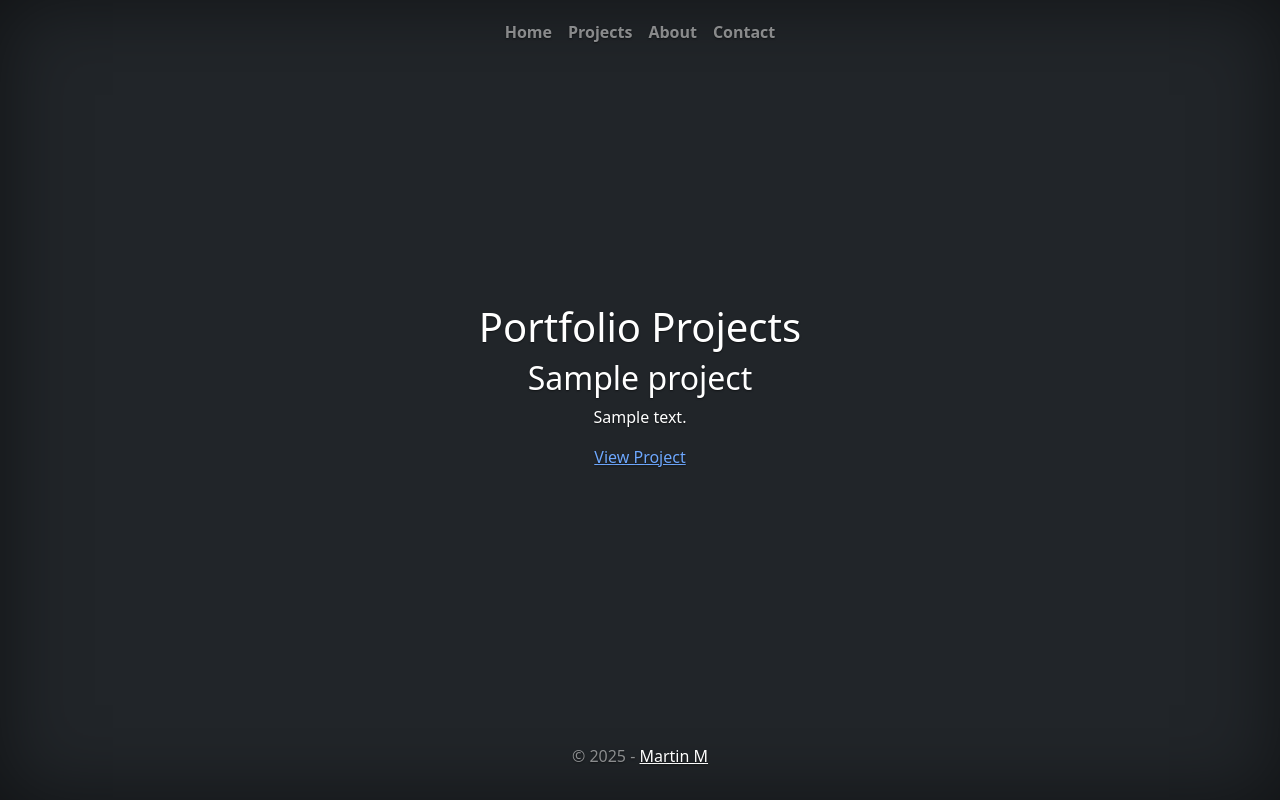
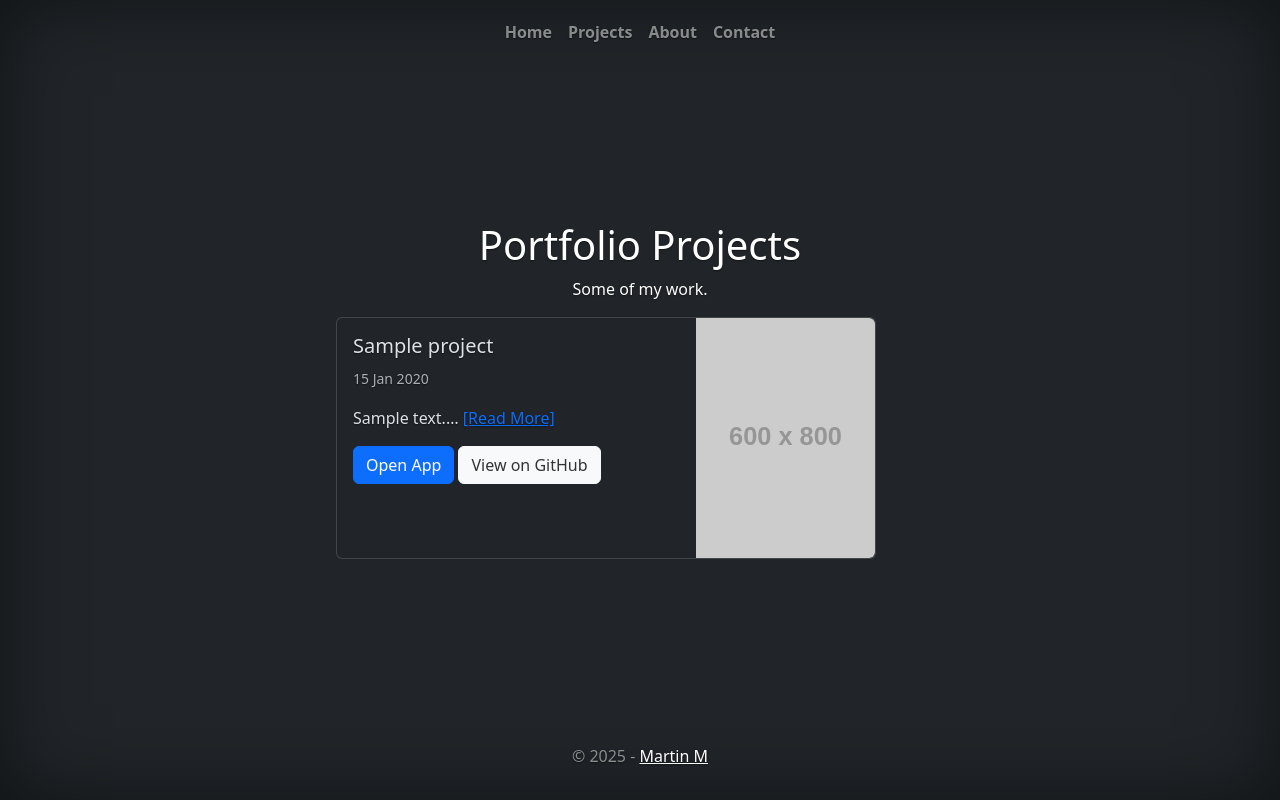
Before and after one commit to mmoench16/personal-website-2, a Flask app: template templates/projects.html in a window 1280 px wide. Run offline with Flask 3, Linux system fonts and the light colour scheme; the template is opened without the code that fills it: most values are stand-ins (such as "Sample title", 1, 10 or a date in 2020); grey boxes labelled with a size stand in for pictures from a placeholder-image service; parts of the project's set-up code (start-up, migrations or seed data) failed here and were passed over; some libraries are stand-ins or nearby versions.

Commit message:
Adding cards to project page

```diff
--- a/templates/projects.html
+++ b/templates/projects.html
@@ -2,6 +2,7 @@
 
 <main class="px-3">
   <h1>Portfolio Projects</h1>
+  <p>Some of my work.</p>
 
   {% with messages = get_flashed_messages(with_categories=true) %}
     {% if messages %}
@@ -15,16 +16,32 @@
   {% endwith %}
 
   <div>
-    {% for project in projects %}
-      <div class="mb-4">
-        <h2>{{ project.title }}</h2>
-        <p>{{ project.description }}</p>
-        {% if project.link %}
-          <a href="{{ project.link }}" target="_blank">View Project</a>
-        {% endif %}
+  {% for project in projects %}
+  <div class="card mb-3" style="max-width: 540px;">
+  <div class="row g-0">
+    <div class="col-md-8">
+      <div class="card-body text-start">
+        <h5 class="card-title">{{ project.title }}</h5>
+        <p class="card-text">
+          <small class="text-body-secondary">
+            {{ project.timestamp.strftime('%d %b %Y') if project.timestamp }}
+          </small>
+        </p>
+        <p class="card-text">
+          {% set desc = project.description %}
+          {{ desc[:150] }}&hellip; <a href="#" class="text-primary">[Read More]</a>
+        </p>
+        <button type="button" class="btn btn-primary">Open App</button>
+        <button type="button" class="btn btn-light">View on GitHub</button>
       </div>
-    {% endfor %}
+    </div>
+    <div class="col-md-4 d-none d-md-block">
+      <img src="https://placehold.co/600x800" class="img-fluid rounded-end" alt="...">
+    </div>
   </div>
+</div>
+{% endfor %}
+</div>
 
 </main>
 
```
